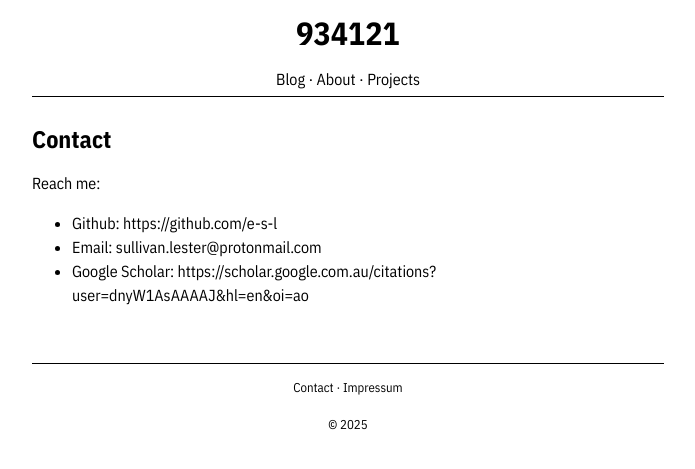
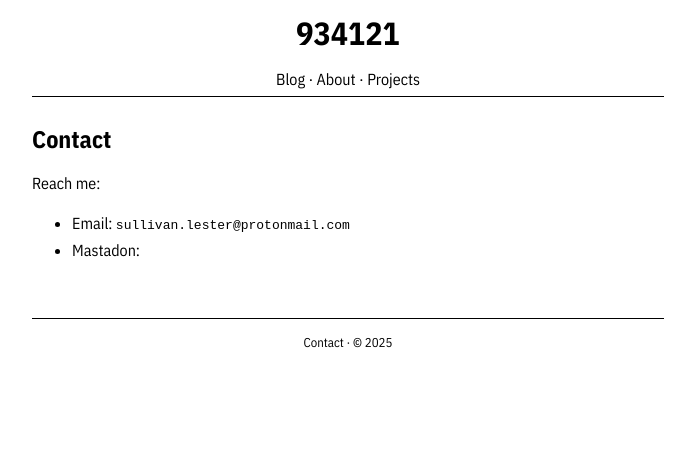
Before and after one commit to e-s-l/e-s-l.github.io, a Jekyll site: the page built from contact.md, in a window 1280 px wide. Shown: the top 469 px of the page, without its empty margins (292-987 px from the left). Built offline with Jekyll 4.4.1, drawn with Linux system fonts in a browser that asks for light colours.

Commit message:
markdown formatting

```diff
--- a/_includes/footer.html
+++ b/_includes/footer.html
@@ -1,7 +1,5 @@
 <div id="footer">
   <p>
     <a href="{{site.url}}{{site.baseurl}}/contact/">Contact</a>  ·
-    <a style="color: black;" href="{{site.url}}{{site.baseurl}}/impressum/">Impressum</a>
-  </p>
-  <p>© 2025</p>
+    © 2025</p>
 </div>
--- a/contact.md
+++ b/contact.md
@@ -5,6 +5,5 @@ permalink: /contact/
 ---
 
 Reach me:
-- Github: https://github.com/e-s-l
-- Email: sullivan.lester@protonmail.com
-- Google Scholar: https://scholar.google.com.au/citations?user=dnyW1AsAAAAJ&hl=en&oi=ao
+- Email: `sullivan.lester@protonmail.com`
+- Mastadon:
```
Also changed, not shown: _posts/2025-08-16-init.md (+11 -3 lines), about.md (+2 -2 lines), impressum.md (deleted, +0 -7 lines).
